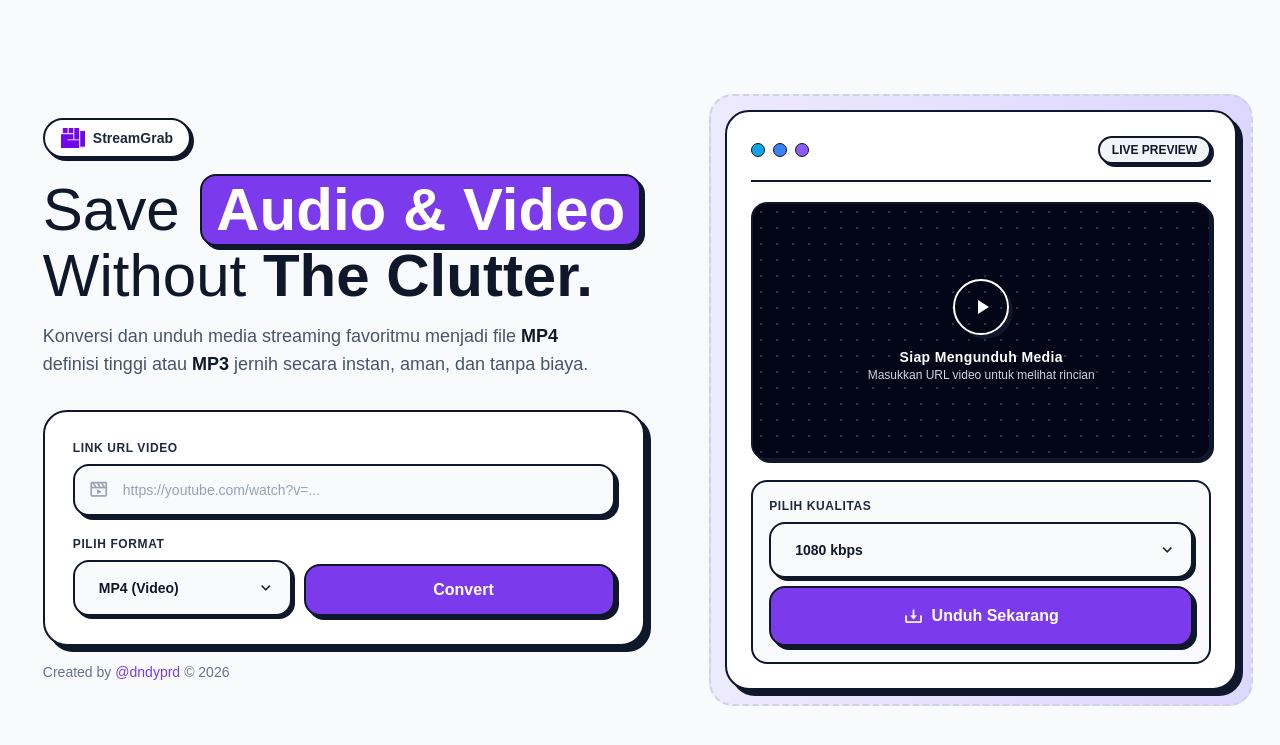
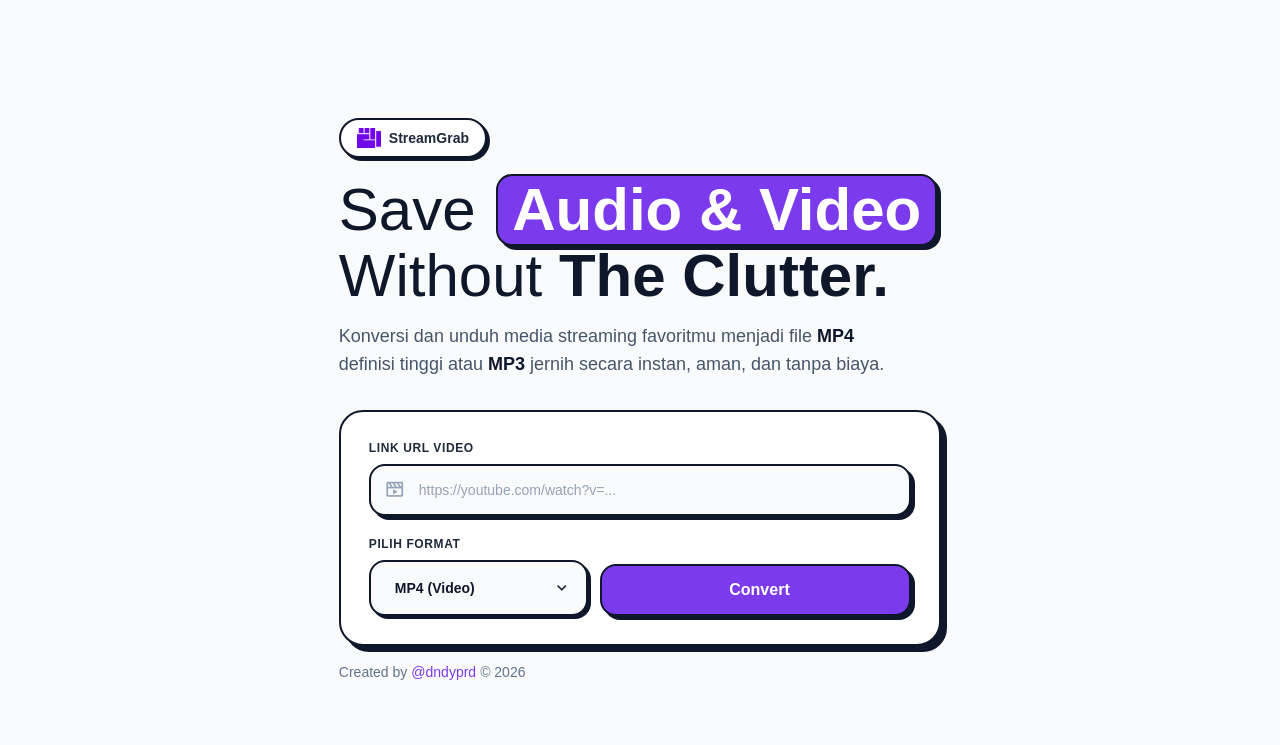
Before and after one commit to dndyprd/streamgrab, a Flask app: page / in a window 1280 px wide. Shown: the top 745 px of the page. Run offline with Flask 3, Linux system fonts and the light colour scheme; some libraries are stand-ins or nearby versions; some web fonts are replaced.

Commit message:
fix : import get_media_info at app.py

```diff
--- a/app.py
+++ b/app.py
@@ -1,6 +1,6 @@
 import os
 from flask import Flask, jsonify, after_this_request, request, send_file, render_template
-from downloader import download_mp3, download_mp4
+from downloader import download_mp3, download_mp4, get_media_info
 
 app = Flask(__name__)
 
@@ -20,7 +20,7 @@ def api_info():
         info = get_media_info(url)
         return jsonify(info)
     except Exception as exc:
-        return jsonify({"error": f"Gagal mengambil informasi : {exc}"}), 500
+        return jsonify({"error": f"Gagal mengambil informasi {exc}"}), 500
 
 @app.route("/api/download/", methods=["POST"])
 def api_download():
--- a/templates/index.html
+++ b/templates/index.html
@@ -4,7 +4,7 @@
 <head>
     <meta charset="UTF-8" />
     <meta name="viewport" content="width=device-width, initial-scale=1.0" />
-    <title>StreamGrab — Save Audio & Video Without The Clutter</title>
+    <title>StreamGrab</title>
     <link rel="shortcut icon" href="{{ url_for('static', filename='images/logo.png') }}" type="image/x-icon">
 
     <!-- Google Font -->
@@ -126,7 +126,7 @@
                             <button type="submit" id="convertBtn"
                                 class="btn-neo w-full py-3 px-6 rounded-2xl border-2 border-slate-900 bg-violet-600 hover:bg-violet-700 text-white font-extrabold text-sm sm:text-base shadow-neo flex items-center justify-center gap-2 cursor-pointer disabled:opacity-60 disabled:cursor-not-allowed">
                                 <i class="bx bx-swap-diagonal text-xl"></i>
-                                <span id="btnText">Convert</span>
+                                <span id="convertBtnText">Convert</span>
                             </button>
                         </div>
                     </div>
@@ -147,7 +147,7 @@
         </div>
 
         <!-- Right Content -->
-        <div class="w-full max-w-lg relative">
+        <div id="previewBox" class="hidden w-full max-w-lg relative">
             <div
                 class="absolute -inset-4 bg-gradient-to-r from-violet-100 to-violet-200 rounded-3xl -z-10 rotate-4 border-2 border-dashed border-slate-300">
             </div>
@@ -167,65 +167,40 @@
                     </span>
                 </div>
 
-                <!-- Video Mockup -->
+                <!-- Video / Thumbnail Mockup -->
                 <div id="videoMockup"
                     class="relative w-full aspect-video rounded-2xl border-2 border-slate-900 bg-slate-950 overflow-hidden flex items-center justify-center group shadow-neo-sm">
-                    <!-- Texture -->
-                    <div
-                        class="absolute inset-0 opacity-30 bg-[radial-gradient(#38bdf8_1px,transparent_1px)] [background-size:16px_16px]">
-                    </div>
-
-                    <!-- Video Graphic -->
-                    <div id="mockupGraphics"
-                        class="relative z-10 flex flex-col items-center justify-center text-center p-4 space-y-3">
-                        <div
-                            class="w-14 h-14 rounded-full border-2 border-white bg-brand-blue flex items-center justify-center text-white shadow-neo group-hover:scale-105 transition-transform">
-                            <svg class="w-6 h-6 ml-0.5" fill="currentColor" viewBox="0 0 24 24">
-                                <path d="M8 5v14l11-7z" />
-                            </svg>
-                        </div>
-                        <div>
-                            <h2 class="text-sm font-bold text-white tracking-wide" id="previewTitle">
-                                Siap Mengunduh
-                                Media</h2>
-                            <p class="text-xs font-light text-slate-300" id="previewSub">
-                                Masukkan URL video untuk melihat rincian</p>
-                        </div>
-                    </div>
+                    <img id="previewThumbnail" src="" alt="Thumbnail" class="w-full h-full object-cover" />
                 </div>
 
                 <!-- Details in Preview Box -->
-                <div class="bg-slate-50 rounded-2xl border-2 border-slate-900 p-4 space-y-2">
-                    <div class="sm:col-span-5">
-                        <label for="format"
+                <div class="bg-slate-50 rounded-2xl border-2 border-slate-900 p-4 space-y-3">
+                    <div>
+                        <h2 class="text-sm font-bold text-slate-900 line-clamp-2" id="previewTitle">
+                            Judul Media
+                        </h2>
+                        <p class="text-xs font-light text-slate-500" id="previewSub"></p>
+                    </div>
+
+                    <div>
+                        <label for="quality"
                             class="block text-xs font-bold uppercase tracking-wider text-slate-800 mb-2">
                             Pilih Kualitas
                         </label>
                         <div class="relative">
-                            <select id="format" name="format"
+                            <select id="quality" name="quality"
                                 class="w-full appearance-none px-6 py-4 bg-slate-50 hover:bg-white focus:bg-white rounded-2xl border-2 border-slate-900 shadow-neo-sm text-sm font-bold text-slate-900 outline-none cursor-pointer transition-all">
-                                <option value="1080" selected>
-                                    1080 kbps
-                                </option>
-                                <option value="720">
-                                    720 kbps
-                                </option>
-                                <option value="480">
-                                    480 kbps
-                                </option>
-                                <option value="360">
-                                    360 kbps
-                                </option>
                             </select>
                             <div class="absolute right-4 top-1/2 -translate-y-1/2 pointer-events-none text-slate-800">
                                 <i class="bx bx-chevron-down text-xl"></i>
                             </div>
                         </div>
                     </div>
-                    <button type="submit" id="submitBtn"
+
+                    <button type="button" id="submitBtn"
                         class="btn-neo w-full py-3.5 px-6 rounded-2xl border-2 border-slate-900 bg-violet-600 hover:bg-violet-700 text-white font-extrabold text-sm sm:text-base shadow-neo flex items-center justify-center gap-2 cursor-pointer disabled:opacity-60 disabled:cursor-not-allowed">
                         <i class="bx bx-download text-xl"></i>
-                        <span id="btnText">Unduh Sekarang</span>
+                        <span id="submitBtnText">Unduh Sekarang</span>
                     </button>
                 </div>
 
@@ -234,58 +209,114 @@
     </main>
 
     <script>
-        // Form & Download handling
         const form = document.getElementById("downloadForm");
         const statusEl = document.getElementById("status");
+        const convertBtn = document.getElementById("convertBtn");
+        const convertBtnText = document.getElementById("convertBtnText");
         const btn = document.getElementById("submitBtn");
-        const btnText = document.getElementById("btnText");
+        const btnText = document.getElementById("submitBtnText");
         const urlInput = document.getElementById("url");
         const formatSelect = document.getElementById("format");
+        const previewBox = document.getElementById("previewBox");
+        const previewThumbnail = document.getElementById("previewThumbnail");
         const previewTitle = document.getElementById("previewTitle");
         const previewSub = document.getElementById("previewSub");
-        const speedIndicator = document.getElementById("speedIndicator");
+        const qualitySelect = document.getElementById("quality");
 
-        // Live input feedback
-        urlInput.addEventListener("input", () => {
-            const val = urlInput.value.trim();
-            if (val) {
-                try {
-                    const parsed = new URL(val);
-                    previewTitle.textContent = "Media Terdeteksi";
-                    previewSub.textContent = parsed.hostname;
-                } catch {
-                    previewTitle.textContent = "Mengetik URL...";
-                    previewSub.textContent = "Pastikan tautan diawali https://";
-                }
-            } else {
-                previewTitle.textContent = "Siap Mengunduh Media";
-                previewSub.textContent = "Masukkan URL video untuk melihat rincian";
-            }
-        });
+        let currentUrl = "";
+        let currentFormat = "mp4";
 
-        formatSelect.addEventListener("change", () => {
-            const fmt = formatSelect.value.toUpperCase();
-            if (urlInput.value.trim()) {
-                previewSub.textContent = "Format: " + fmt + " (" + (fmt === "MP4" ? "Video Full HD" : "Audio 320kbps") + ")";
-            }
-        });
+        const QUALITY_OPTIONS = {
+            mp4: [
+                { value: "max", label: "Tertinggi (Otomatis)" },
+                { value: "1080", label: "1080p" },
+                { value: "720", label: "720p" },
+                { value: "480", label: "480p" },
+                { value: "360", label: "360p" },
+            ],
+            mp3: [
+                { value: "max", label: "Tertinggi (Otomatis)" },
+                { value: "320", label: "320 kbps" },
+                { value: "192", label: "192 kbps" },
+                { value: "128", label: "128 kbps" },
+            ],
+        };
 
-        // Form Submit
+        function renderQualityOptions(fmt) {
+            qualitySelect.innerHTML = "";
+            QUALITY_OPTIONS[fmt].forEach((opt) => {
+                const el = document.createElement("option");
+                el.value = opt.value;
+                el.textContent = opt.label;
+                qualitySelect.appendChild(el);
+            });
+        }
+
+        // Step 1: Ambil metadata & tampilkan box kanan
         form.addEventListener("submit", async (e) => {
             e.preventDefault();
             const url = urlInput.value.trim();
             const format = formatSelect.value;
 
+            convertBtn.disabled = true;
+            convertBtnText.textContent = "Memproses...";
+            statusEl.className = "text-xs sm:text-sm font-semibold rounded-2xl border-2 border-slate-900 p-4 bg-amber-50 text-amber-900 block shadow-neo-sm";
+            statusEl.innerHTML = `
+                <div class="flex items-center gap-2">
+                    <span class="inline-block w-2 h-2 rounded-full bg-amber-500 animate-ping"></span>
+                    <span>Mengambil informasi media dan thumbnail...</span>
+                </div>
+            `;
+
+            try {
+                const res = await fetch("/api/info", {
+                    method: "POST",
+                    headers: { "Content-Type": "application/json" },
+                    body: JSON.stringify({ url }),
+                });
+
+                const data = await res.json();
+                if (!res.ok) {
+                    throw new Error(data.error || "Gagal mengambil informasi media.");
+                }
+
+                currentUrl = url;
+                currentFormat = format;
+
+                previewThumbnail.src = data.thumbnail || "";
+                previewTitle.textContent = data.title || "Media Siap Diunduh";
+                previewSub.textContent = `Format: ${format.toUpperCase()}${data.duration ? " • " + data.duration : ""}`;
+                renderQualityOptions(format);
+
+                previewBox.classList.remove("hidden");
+                statusEl.classList.add("hidden");
+            } catch (err) {
+                statusEl.className = "text-xs sm:text-sm font-semibold rounded-2xl border-2 border-slate-900 p-4 bg-rose-50 text-rose-900 block shadow-neo-sm";
+                statusEl.innerHTML = `
+                    <div class="flex items-center gap-2">
+                        <span class="text-rose-600 font-bold text-base">✕</span>
+                        <span>${err.message}</span>
+                    </div>
+                `;
+            } finally {
+                convertBtn.disabled = false;
+                convertBtnText.textContent = "Convert";
+            }
+        });
+
+        // Step 2: Download sesuai kualitas yang dipilih
+        btn.addEventListener("click", async () => {
+            if (!currentUrl) return;
+
+            const quality = qualitySelect.value;
             btn.disabled = true;
             btnText.textContent = "Memproses di server...";
-            speedIndicator.textContent = "Sedang Mengunduh...";
-            speedIndicator.className = "font-extrabold text-amber-600 animate-pulse";
 
             statusEl.className = "text-xs sm:text-sm font-semibold rounded-2xl border-2 border-slate-900 p-4 bg-amber-50 text-amber-900 block shadow-neo-sm";
             statusEl.innerHTML = `
                 <div class="flex items-center gap-2">
-                    <span class="inline-block w-3 h-3 rounded-full bg-amber-500 animate-ping"></span>
-                    <span>Sedang memproses dan mengonversi media di server. Mohon tunggu beberapa detik...</span>
+                    <span class="inline-block w-2 h-2 rounded-full bg-amber-500 animate-ping"></span>
+                    <span>Sedang memproses media, mohon tunggu beberapa detik...</span>
                 </div>
             `;
 
@@ -293,7 +324,7 @@
                 const res = await fetch("/api/download", {
                     method: "POST",
                     headers: { "Content-Type": "application/json" },
-                    body: JSON.stringify({ url, format }),
+                    body: JSON.stringify({ url: currentUrl, format: currentFormat, quality }),
                 });
 
                 if (!res.ok) {
@@ -303,7 +334,7 @@
 
                 const disposition = res.headers.get("Content-Disposition") || "";
                 const match = disposition.match(/filename="?([^"]+)"?/i);
-                const filename = match ? match[1] : `download.${format}`;
+                const filename = match ? match[1] : `download.${currentFormat}`;
 
                 const blob = await res.blob();
                 const objectUrl = URL.createObjectURL(blob);
@@ -315,26 +346,19 @@
                 a.remove();
                 URL.revokeObjectURL(objectUrl);
 
-                speedIndicator.textContent = "Selesai (Terkirim)";
-                speedIndicator.className = "font-extrabold text-emerald-600";
-                previewTitle.textContent = filename;
-                previewSub.textContent = "File berhasil diunduh ke perangkat!";
-
                 statusEl.className = "text-xs sm:text-sm font-semibold rounded-2xl border-2 border-slate-900 p-4 bg-emerald-50 text-emerald-900 block shadow-neo-sm";
                 statusEl.innerHTML = `
                     <div class="flex items-center gap-2">
                         <span class="text-emerald-600 font-bold text-base">✔</span>
-                        <span>Berhasil! File <strong>${filename}</strong> telah mulai diunduh.</span>
+                        <span>Berhasil! File <strong class="font-semibold">${filename}</strong> telah mulai diunduh.</span>
                     </div>
                 `;
             } catch (err) {
-                speedIndicator.textContent = "Gagal";
-                speedIndicator.className = "font-extrabold text-rose-600";
                 statusEl.className = "text-xs sm:text-sm font-semibold rounded-2xl border-2 border-slate-900 p-4 bg-rose-50 text-rose-900 block shadow-neo-sm";
                 statusEl.innerHTML = `
                     <div class="flex items-center gap-2">
                         <span class="text-rose-600 font-bold text-base">✕</span>
-                        <span>Error: ${err.message}</span>
+                        <span>${err.message}</span>
                     </div>
                 `;
             } finally {
```
